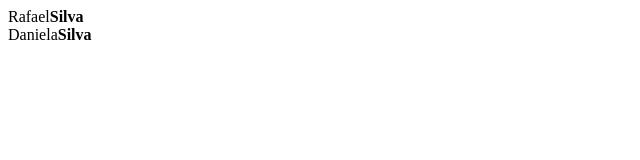
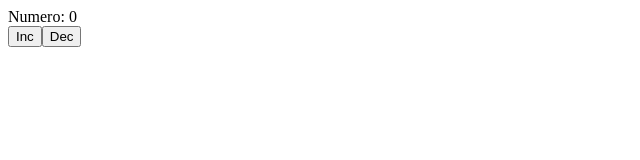
Before and after one commit to boydwo/-ReactExercicios, a React (Create React App) app in the folder exercicios-react/: page / in a window 1280 px wide. Shown: the top 160 px of the page, without its empty margins (0-640 px from the left). Built offline with nearby package versions, Linux system fonts and the light colour scheme.

Commit message:
commit de sexta

```diff
--- /dev/null
+++ b/exercicios-react/src/componentes/componenteComFuncao.jsx
@@ -0,0 +1,10 @@
+import React from "react";
+
+const aprovados = ["Paula", "Roberta", "Gustavo", "Julia"];
+
+export default props => {
+  const gerarItens = itens => {
+    return itens.map(item => <li>{item}</li>);
+  };
+  return <ul>{gerarItens(aprovados)}</ul>;
+};
--- /dev/null
+++ b/exercicios-react/src/componentes/componeteClasse.jsx
@@ -0,0 +1,7 @@
+import React, { Component } from "react";
+
+export default class ComponenteClasse extends Component {
+  render() {
+    return <h1>{this.props.valor || "padrão"}</h1>;
+  }
+}
--- /dev/null
+++ b/exercicios-react/src/componentes/contador.jsx
@@ -0,0 +1,37 @@
+import React, { Component } from "react";
+
+export default class Contador extends Component {
+  state = {
+    numero: 0
+  };
+
+  maisUm = () => {
+    this.setState({ numero: this.state.numero + 1 });
+  };
+  menosUm = () => {
+    this.setState({ numero: this.state.numero - 1 });
+  };
+  render() {
+    return (
+      <div>
+        <div>Numero: {this.state.numero}</div>
+        <button onClick={this.maisUm}>Inc</button>
+        <button onClick={this.menosUm}>Dec</button>
+      </div>
+    );
+  }
+}
+
+//Solução 1 - Bind
+// constructor(props) {
+//   super(props);
+//   this.maisUm = this.maisUm.bind(this);
+// }
+
+// Solução2 - função arrow(onCLick)
+//<button onClick={() => this.maisUm()}>Inc</button>
+
+//solução 3 - função arrow
+// maisUm = () => {
+//   this.props.numero++;
+// }
--- /dev/null
+++ b/exercicios-react/src/componentes/pai.jsx
@@ -0,0 +1,11 @@
+import React from "react";
+import Filho from "./filho";
+
+export default props => {
+  const notificarSaida = lugar => alert(`Liberado para ${lugar}`);
+  return (
+    <div>
+      <Filho notificarSaida={notificarSaida} />
+    </div>
+  );
+};
--- a/exercicios-react/src/index.js
+++ b/exercicios-react/src/index.js
@@ -2,13 +2,22 @@ import React from "react";
 import ReactDOM from "react-dom";
 //import PrimeiroComponente from "./componentes/primeiroComponente";
 //import { CompA, CompB as B } from "./componentes/doisComponentes";
-import MultiElementos from "./componentes/multiElementos";
-import FamiliaSilva from "./componentes/familiaSilva";
+// import MultiElementos from "./componentes/multiElementos";
+// import FamiliaSilva from "./componentes/familiaSilva";
+// import ComponenteComFuncao from "./componentes/componenteComFuncao";
+// import Pai from "./componentes/pai";
+// import ComponenteClasse from "./componentes/componeteClasse";
+import Contador from "./componentes/contador";
 const elemento = document.getElementById("root");
 ReactDOM.render(
   <div>
     {
-      <FamiliaSilva />
+      <Contador numero={0} />
+
+      // <ComponenteClasse valor='sou componente classe' />
+      // <Pai />
+      // <ComponenteComFuncao />
+      // <FamiliaSilva />
       /* { <CompA valor='Eu sou o A' />
     <B valor='Eu sou o B' />
     <PrimeiroComponente valor='bom dia' />} */
```
Also changed, not shown: exercicios-react/src/componentes/filho.jsx (added, +7 -0 lines).
